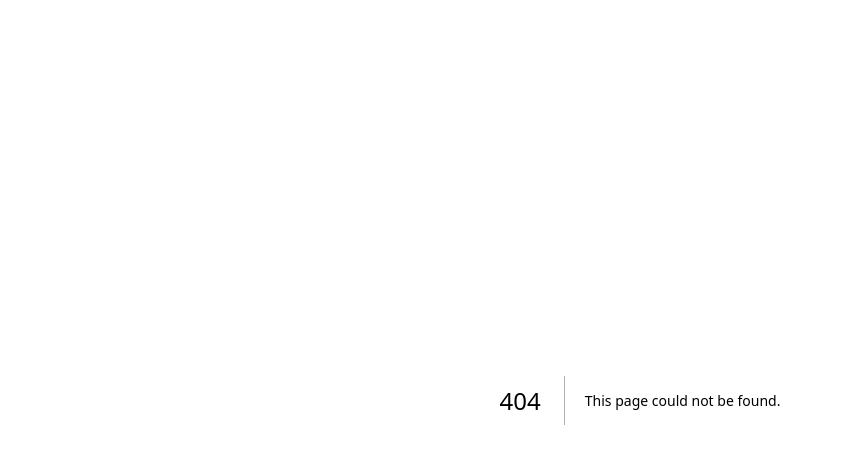
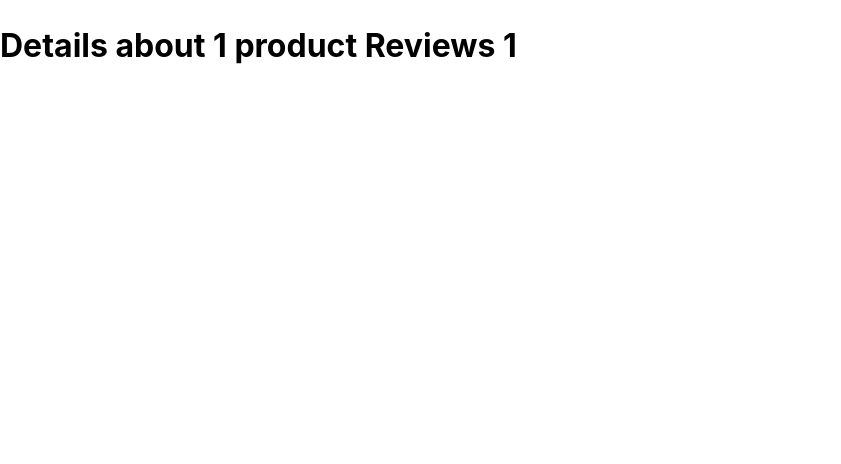
Before and after one commit to Krushna1621/next-practice, a Next.js app: page /products/1/reviews/1 in a window 1280 px wide. Before the commit this address had no page. Shown: the top 464 px of the page, without its empty margins (0-841 px from the left). Built offline with nearby package versions, Linux system fonts and the light colour scheme.

Commit message:
add dynamic route configuration.

```diff
--- a/src/app/layout.tsx
+++ b/src/app/layout.tsx
@@ -1,16 +1,27 @@
+// Import styles of packages that you've installed.
+// All packages except `@mantine/hooks` require styles imports
+import "@mantine/core/styles.css";
+
+import { ColorSchemeScript, MantineProvider } from "@mantine/core";
+
 export const metadata = {
-  title: 'Next.js',
-  description: 'Generated by Next.js',
-}
+  title: "My Mantine app",
+  description: "I have followed setup instructions carefully",
+};
 
 export default function RootLayout({
   children,
 }: {
-  children: React.ReactNode
+  children: React.ReactNode;
 }) {
   return (
     <html lang="en">
-      <body>{children}</body>
+      <head>
+        <ColorSchemeScript />
+      </head>
+      <body>
+        <MantineProvider>{children}</MantineProvider>
+      </body>
     </html>
-  )
+  );
 }
--- /dev/null
+++ b/src/app/products/[productId]/reviews/[reviewsId]/page.tsx
@@ -0,0 +1,11 @@
+export default function ReviewsDetails({
+  params,
+}: {
+  params: { productId: string; reviewsId: string };
+}) {
+  return (
+    <h1>
+      Details about {params.productId} product Reviews {params.reviewsId}
+    </h1>
+  );
+}
--- /dev/null
+++ b/src/app/products/[productId]/reviews/page.jsx
@@ -0,0 +1,3 @@
+export default function Reviews() {
+  return <h1>Reviews</h1>;
+}
```
Also changed, not shown: src/app/page.tsx (+8 -4 lines), src/app/profile/page.tsx (+10 -2 lines).
